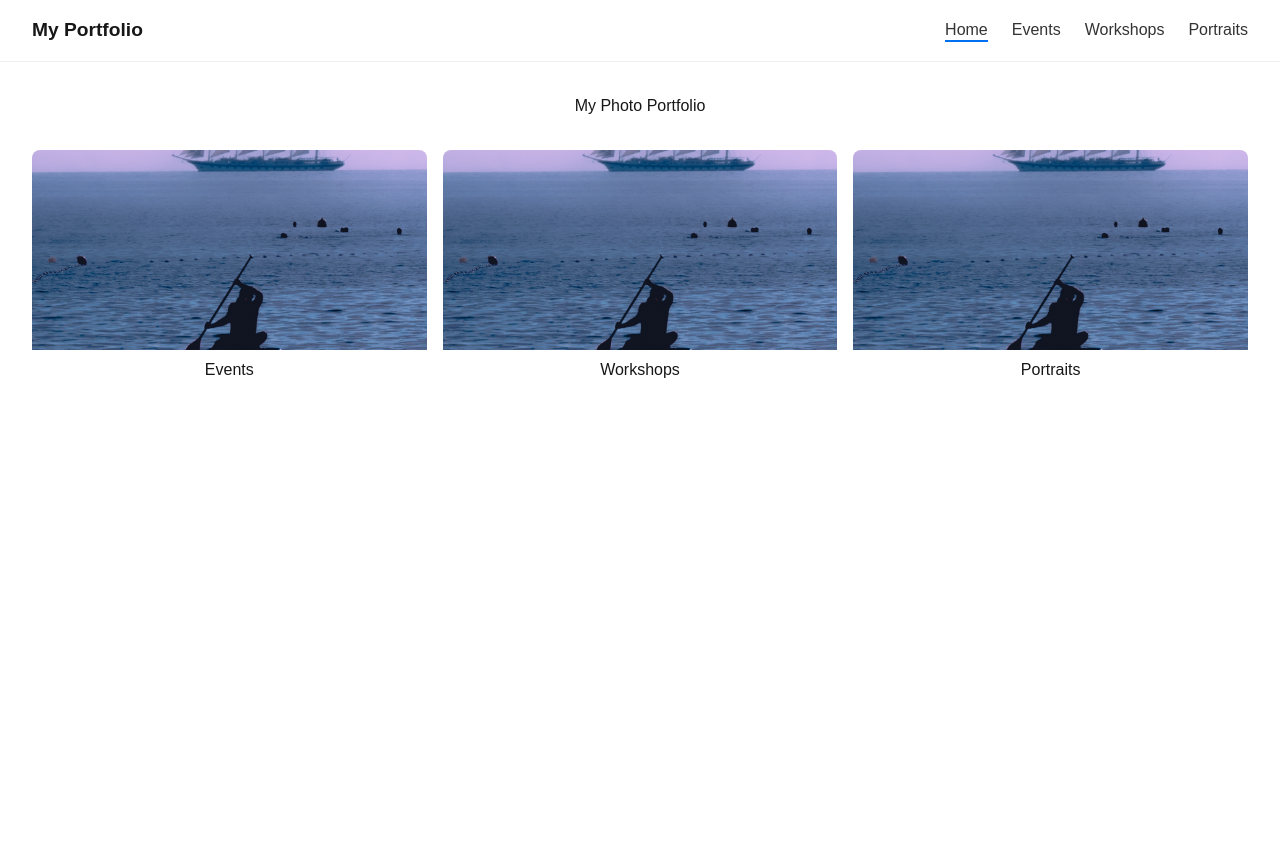
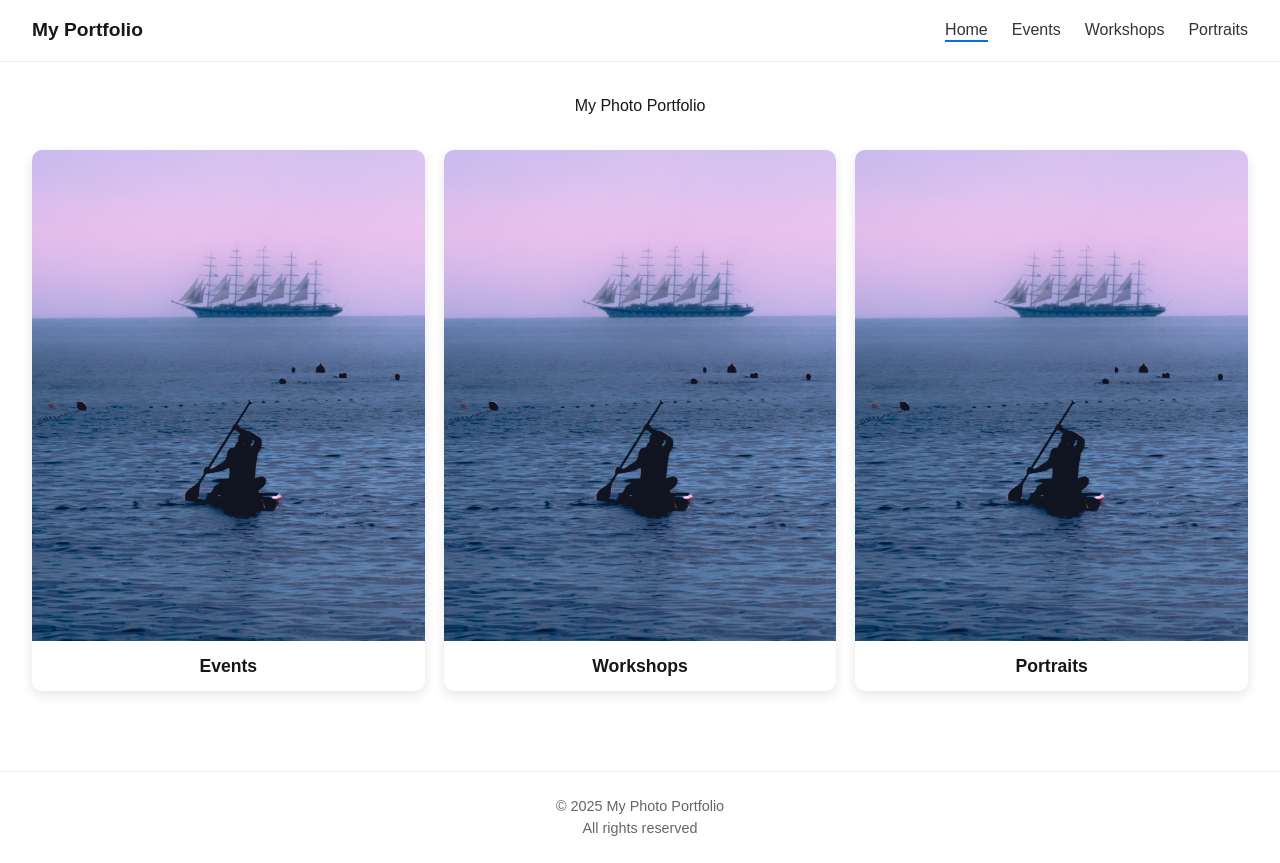
Before and after one commit to zacaxzu/nextjs-boilerplate, a Next.js app: page / in a window 1280 px wide. Before the commit the page ends 800 px from the top, so only its background shows below. Built offline with nearby package versions, Linux system fonts and the light colour scheme.

Commit message:
footer added

```diff
--- /dev/null
+++ b/app/components/Footer.tsx
@@ -0,0 +1,19 @@
+"use client";
+
+import { useEffect, useState } from "react";
+import styles from "../styles/footer.module.css";
+
+export default function Footer() {
+  const [year, setYear] = useState<number | null>(null);
+
+  useEffect(() => {
+    setYear(new Date().getFullYear());
+  }, []);
+
+  return (
+    <footer className={styles.footer}>
+      <p>© {year} My Photo Portfolio</p>
+      <p>All rights reserved</p>
+    </footer>
+  );
+}
--- a/app/gallery/events/page.tsx
+++ b/app/gallery/events/page.tsx
@@ -32,7 +32,7 @@ export default function EventsPage() {
             className={styles.masonryItem}
             onClick={() => setSelectedImage(src)}
           >
-            <img src={src} alt={`Event ${index + 1}`} />
+            <img src={src} alt={`Event ${index + 1}`} loading="lazy"/>
           </div>
         ))}
       </div>
@@ -40,7 +40,7 @@ export default function EventsPage() {
       {/* Lightbox */}
       {selectedImage && (
         <div className={styles.lightbox} onClick={() => setSelectedImage(null)}>
-            <img src={selectedImage} alt="Full size" />
+            <img src={selectedImage} alt="Full size" loading="lazy"/>
         </div>
         )}
     </div>
--- a/app/layout.tsx
+++ b/app/layout.tsx
@@ -2,6 +2,7 @@ import type { Metadata } from "next";
 import { Geist, Geist_Mono } from "next/font/google";
 import "./globals.css";
 import Navbar from "./components/Navbar";
+import Footer from "./components/Footer";
 
 const geistSans = Geist({
   variable: "--font-geist-sans",
@@ -30,6 +31,7 @@ export default function RootLayout({
       >
         <Navbar />
         {children}
+        <Footer />
       </body>
     </html>
   );
--- a/app/page.tsx
+++ b/app/page.tsx
@@ -1,46 +1,34 @@
 import Link from "next/link";
+import styles from "./styles/home.module.css";
 
 export default function Home() {
   const categories = [
-    { name: "Events", image: "/images/photo1.jpg", link: "/gallery/events" },
-    { name: "Workshops", image: "/images/photo2.jpg", link: "/workshops" },
-    { name: "Portraits", image: "/images/photo3.jpg", link: "/portraits" },
+    {
+      name: "Events",
+      image: "/images/photo1.jpg",
+      link: "/gallery/events",
+    },
+    {
+      name: "Workshops",
+      image: "/images/photo2.jpg",
+      link: "/gallery/workshops",
+    },
+    {
+      name: "Portraits",
+      image: "/images/photo3.jpg",
+      link: "/gallery/portraits",
+    },
   ];
 
   return (
-    <div style={{ padding: "2rem", fontFamily: "sans-serif" }}>
-      <h1 style={{ textAlign: "center", marginBottom: "2rem" }}>My Photo Portfolio</h1>
-      <div
-        style={{
-          display: "grid",
-          gridTemplateColumns: "repeat(auto-fit, minmax(200px, 1fr))",
-          gap: "1rem",
-        }}
-      >
-        {categories.map((category, index) => (
-          <Link key={index} href={category.link}>
-            <div
-              style={{
-                overflow: "hidden",
-                borderRadius: "8px",
-                cursor: "pointer",
-                textAlign: "center",
-                textDecoration: "none",
-                color: "inherit",
-              }}
-            >
-              <img
-                src={category.image}
-                alt={category.name}
-                style={{
-                  width: "100%",
-                  height: "200px",
-                  objectFit: "cover",
-                  transition: "transform 0.3s",
-                }}
-              />
-              <h2 style={{ marginTop: "0.5rem" }}>{category.name}</h2>
-            </div>
+    <div className={styles.container}>
+      <h1 className={styles.title}>My Photo Portfolio</h1>
+
+      <div className={styles.grid}>
+        {categories.map((category) => (
+          <Link key={category.name} href={category.link} className={styles.card}>
+            <img src={category.image} alt={category.name} loading="lazy"/>
+            <div className={styles.cardTitle}>{category.name}</div>
           </Link>
         ))}
       </div>
--- /dev/null
+++ b/app/styles/footer.module.css
@@ -0,0 +1,14 @@
+.footer {
+    margin-top: 3rem;
+    padding: 1.5rem 1rem;
+    text-align: center;
+    font-size: 0.9rem;
+    color: #666;
+    border-top: 1px solid #eee;
+}
+
+@media (max-width: 600px) {
+    .footer {
+        font-size: 0.85rem;
+    }
+}
--- /dev/null
+++ b/app/styles/home.module.css
@@ -0,0 +1,60 @@
+.container {
+    padding: 2rem;
+    font-family: sans-serif;
+}
+
+.title {
+    text-align: center;
+    margin-bottom: 2rem;
+}
+
+/* Responsive grid */
+.grid {
+    display: grid;
+    grid-template-columns: 1fr;
+    gap: 1.2rem;
+}
+
+/* Mobile landscape & tablets */
+@media (min-width: 480px) {
+    .grid {
+        grid-template-columns: repeat(2, 1fr);
+    }
+}
+
+/* Desktop */
+@media (min-width: 900px) {
+    .grid {
+        grid-template-columns: repeat(3, 1fr);
+    }
+}
+
+/* Card */
+.card {
+    text-decoration: none;
+    color: inherit;
+    border-radius: 10px;
+    overflow: hidden;
+    box-shadow: 0 4px 12px rgba(0, 0, 0, 0.1);
+    background: white;
+    transition: transform 0.25s, box-shadow 0.25s;
+}
+
+.card:hover {
+    transform: translateY(-4px);
+    box-shadow: 0 10px 24px rgba(0, 0, 0, 0.15);
+}
+
+.card img {
+    width: 100%;
+    height: auto;
+    /* keep original ratio */
+    display: block;
+}
+
+.cardTitle {
+    padding: 0.75rem;
+    text-align: center;
+    font-size: 1.1rem;
+    font-weight: 600;
+}
```
